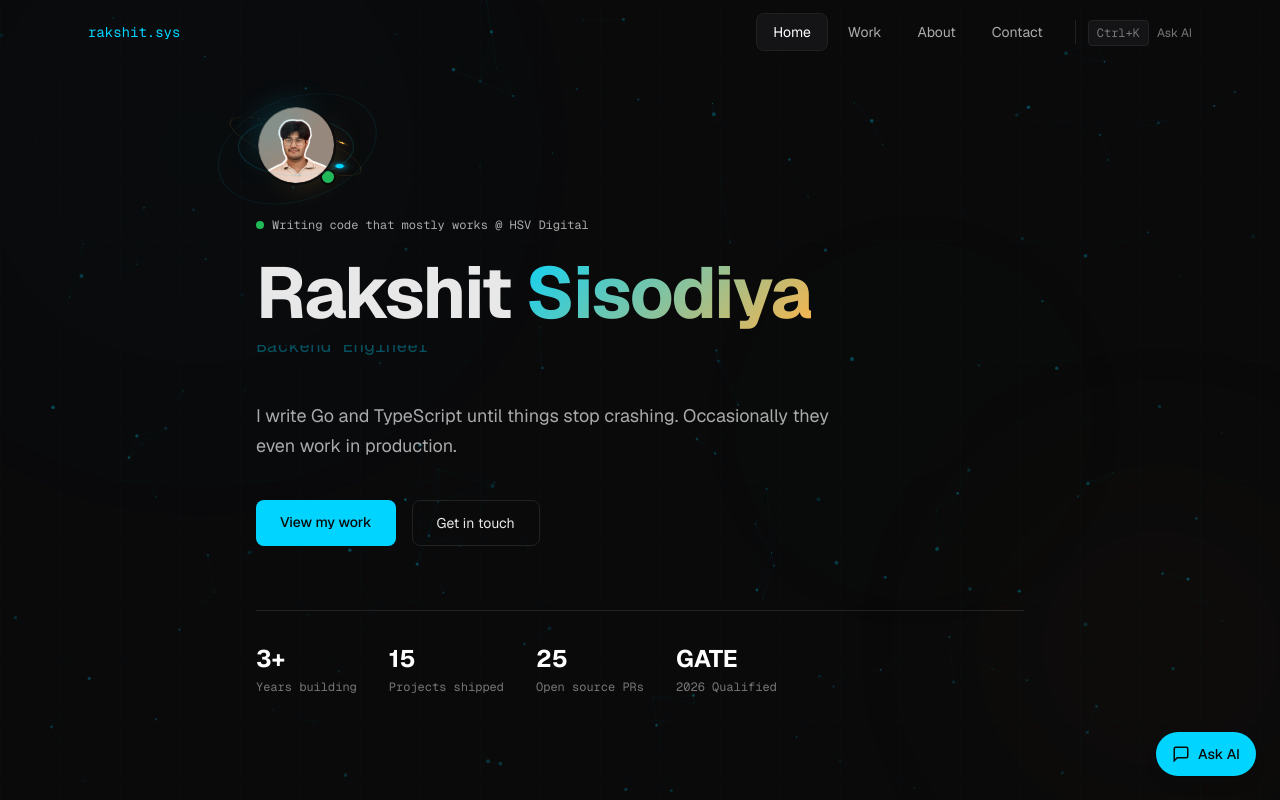
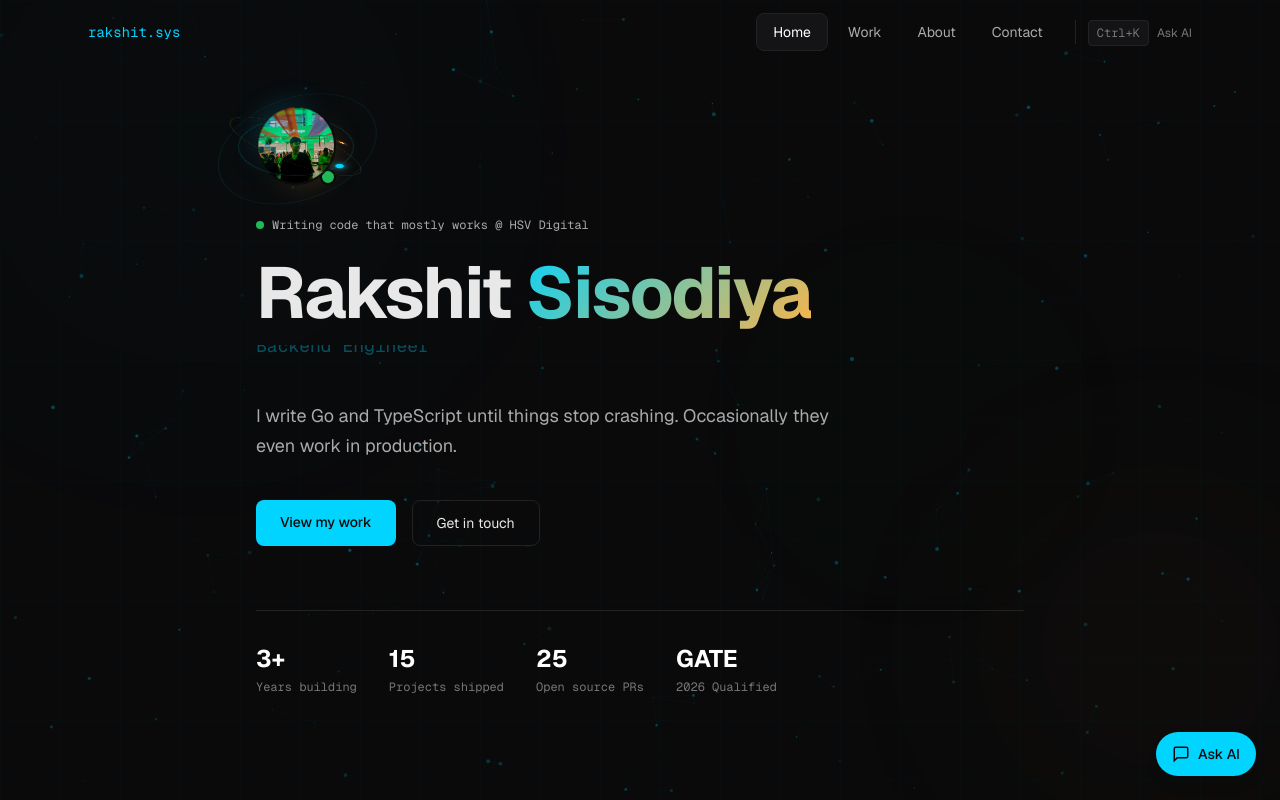
Before and after one commit to Rakshit-gen/rakshit_portfolio, a Next.js app: page / in a window 1280 px wide. Shown: the top 800 px of the page. Built offline with nearby package versions, Linux system fonts and the light colour scheme.

Commit message:
pushing image changes

```diff
--- a/src/app/about/page.tsx
+++ b/src/app/about/page.tsx
@@ -30,7 +30,7 @@ export default function AboutPage() {
               </div>
               {/* Image */}
               <div className="relative w-28 h-28 md:w-36 md:h-36">
-                <Image src="/picofme.png" alt="Rakshit Sisodiya" fill className="object-cover" priority />
+                <Image src="/Mypic.jpeg" alt="Rakshit Sisodiya" fill className="object-cover" priority />
               </div>
             </div>
           </div>
--- a/src/app/layout.tsx
+++ b/src/app/layout.tsx
@@ -25,7 +25,7 @@ export const metadata: Metadata = {
   metadataBase: new URL("https://rakshitsisodiya.xyz"),
   icons: {
     icon: [
-      { url: "/favicon.ico", sizes: "32x32" },
+      { url: "/Mypic.ico", sizes: "32x32" },
       { url: "/favicon-16x16.png", sizes: "16x16", type: "image/png" },
       { url: "/favicon-32x32.png", sizes: "32x32", type: "image/png" },
     ],
@@ -39,7 +39,7 @@ export const metadata: Metadata = {
     siteName: "Rakshit Sisodiya",
     images: [
       {
-        url: "/og-image.png",
+        url: "/Mypic.jpeg",
         width: 1200,
         height: 630,
         alt: "Rakshit Sisodiya — Backend Engineer",
--- a/src/components/hero/hero.tsx
+++ b/src/components/hero/hero.tsx
@@ -118,7 +118,7 @@ export function Hero() {
                 {/* Image */}
                 <div className="relative w-20 h-20 rounded-full overflow-hidden border-2 border-[var(--color-bg)] hero-image-tilt">
                   <Image
-                    src="/picofme.png"
+                    src="/Mypic.jpeg"
                     alt="Rakshit Sisodiya"
                     fill
                     className="object-cover"
```
Also changed, not shown: public/Mypic.jpeg (added), 1 other file (tests, documents, lock files or other folders).
